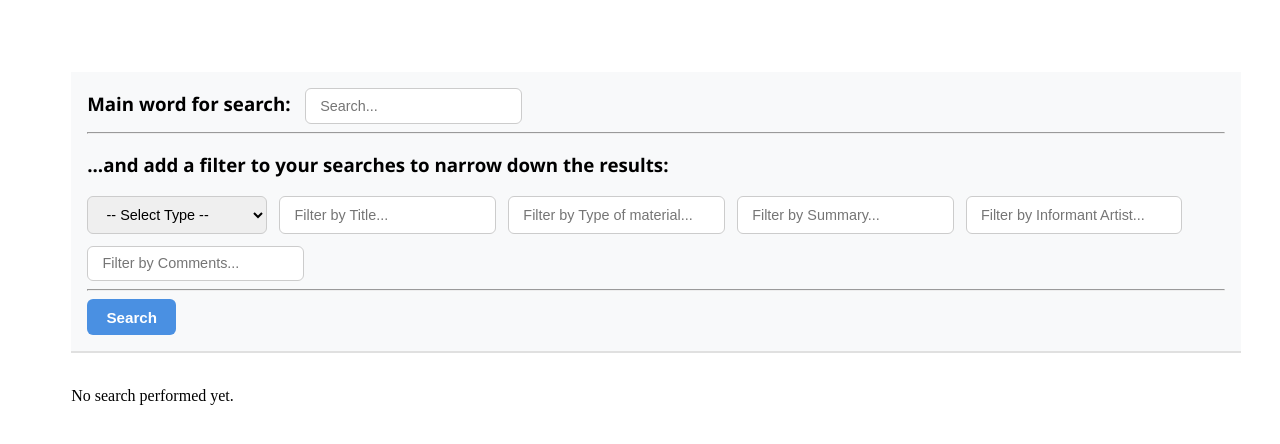
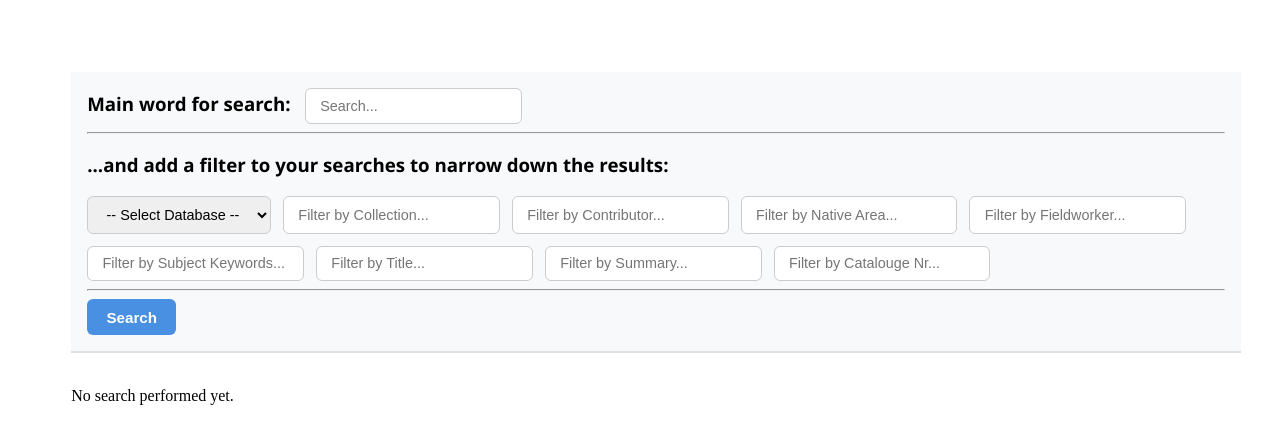
Before and after one commit to UoEMainLibrary/school_of_scottish_studies_archive, a Django app: page /search_view/ in a window 1280 px wide. Shown: the part 58-502 px from the top of the page. Run offline with Django 4.2, Linux system fonts and the light colour scheme; parts of the project's set-up code (start-up, migrations or seed data) failed here and were passed over.

Commit message:
fileter fields done. column in the main view done. global serach box connected to the all models in db

```diff
--- a/sssa_app/templates/search_view.html
+++ b/sssa_app/templates/search_view.html
@@ -56,15 +56,18 @@
 
   <div class="filters">
     <select name="type_filter">
-      <option value="">-- Select Type --</option>
+      <option value="">-- Select Database --</option>
       <option value="ALST" {% if type_filter == "ALST" %}selected{% endif %}>ALST</option>
       <option value="MNDX" {% if type_filter == "MNDX" %}selected{% endif %}>MNDX</option>
     </select>
+    <input type="text" name="collection_filter" placeholder="Filter by Collection..." value="{{ collection_filter }}">
+    <input type="text" name="informant_artist_filter" placeholder="Filter by Contributor..." value="{{ informant_artist_filter }}">
+    <input type="text" name="native_area_county_filter" placeholder="Filter by Native Area..." value="{{ native_area_county_filter }}">
+    <input type="text" name="fieldworker_filter" placeholder="Filter by Fieldworker..." value="{{ fieldworker_filter }}">
+    <input type="text" name="type_of_material_filter" placeholder="Filter by Subject Keywords..." value="{{ type_of_material_filter }}">
     <input type="text" name="title_filter" placeholder="Filter by Title..." value="{{ title_filter }}">
-    <input type="text" name="typematerial_filter" placeholder="Filter by Type of material..." value="{{ typematerial_filter }}">
     <input type="text" name="summary_filter" placeholder="Filter by Summary..." value="{{ summary_filter }}">
-    <input type="text" name="informant_filter" placeholder="Filter by Informant Artist..." value="{{ informant_filter }}">
-    <input type="text" name="comments_filter" placeholder="Filter by Comments..." value="{{ comments_filter }}">
+    <input type="text" name="catalogue_number_filter" placeholder="Filter by Catalouge Nr..." value="{{ catalogue_number_filter }}">
   </div>
 
   <hr>
--- a/sssa_app/views.py
+++ b/sssa_app/views.py
@@ -45,11 +45,15 @@ def listen_recordings (request):
 def search_view(request):
     query = request.GET.get('q', '')
     type_filter = request.GET.get('type_filter', '')
+    collection_filter = request.GET.get('collection_filter', '')
+    collection_ref_filter = request.GET.get('collection_ref_filter', '')
+    informant_artist_filter = request.GET.get('informant_artist_filter', '')
+    native_area_county_filter = request.GET.get('native_area_county_filter', '')
+    fieldworker_filter = request.GET.get('fieldworker_filter', '')
+    type_of_material_filter = request.GET.get('type_of_material_filter', '')
     title_filter = request.GET.get('title_filter', '')
-    typematerial_filter = request.GET.get('typematerial_filter', '')
     summary_filter = request.GET.get('summary_filter', '')
-    informant_filter = request.GET.get('informant_filter', '')
-    comments_filter = request.GET.get('comments_filter', '')
+    catalogue_number_filter = request.GET.get('catalogue_number_filter', '')
 
 
     results = Alst.objects.all()
@@ -58,40 +62,64 @@ def search_view(request):
         results = results.filter(
 
             Q(type__icontains=query) |
-            Q(title__icontains=query) |
             Q(catalogue_number__icontains=query) |
+            Q(collection__icontains=query) |
+            Q(collection_ref__icontains=query) |
             Q(parent__icontains=query) |
+            Q(fieldworker__icontains=query) |
+            Q(date__icontains=query) |
+            Q(informant_artist__icontains=query) |
+            Q(native_area_county__icontains=query) |
+            Q(comments__icontains=query) |
+            Q(place_recorded__icontains=query) |
             Q(type_of_material__icontains=query) |
             Q(summary__icontains=query) |
-            Q(informant_artist__icontains=query) |
-            Q(comments__icontains=query)
-
+            Q(disc_matrix_number__icontains=query) |
+            Q(tale_reference__icontains=query) |
+            Q(first_line__icontains=query) |
+            Q(instrument__icontains=query) |
+            Q(camera_operator__icontains=query) |
+            Q(title__icontains=query) |
+            Q(reference__icontains=query) |
+            Q(old_number_rl__icontains=query) |
+            Q(restricted__icontains=query)
         )
 
     if type_filter:
         results = results.filter(type__iexact=type_filter)
+    if collection_filter:
+        results = results.filter(collection__icontains=collection_filter)
+    if collection_ref_filter:
+        results = results.filter(collection_ref__icontains=collection_ref_filter)
+    if informant_artist_filter:
+        results = results.filter(informant_artist__icontains=informant_artist_filter)
+    if native_area_county_filter:
+        results = results.filter(native_area_county__icontains=native_area_county_filter)
+    if fieldworker_filter:
+        results = results.filter(fieldworker__icontains=fieldworker_filter)
+    if type_of_material_filter:
+        results = results.filter(type_of_material__icontains=type_of_material_filter)
     if title_filter:
         results = results.filter(title__icontains=title_filter)
-    if typematerial_filter:
-        results = results.filter(type_of_material__icontains=typematerial_filter)
     if summary_filter:
         results = results.filter(summary__icontains=summary_filter)
-    if informant_filter:
-        results = results.filter(informant_artist__icontains=informant_filter)
-    if comments_filter:
-        results = results.filter(comments__icontains=comments_filter)
-
-
+    if catalogue_number_filter:
+        results = results.filter(catalogue_number__icontains=catalogue_number_filter)
 
     return render(request, 'search_view.html', {
         'results': results,
         'query': query,
         'type_filter': type_filter,
+        'collection_filter': collection_filter,
+        'collection_ref_filter': collection_ref_filter,
+        'informant_artist_filter': informant_artist_filter,
+        'native_area_county_filter': native_area_county_filter,
+        'fieldworker_filter': fieldworker_filter,
+        'type_of_material_filter': type_of_material_filter,
         'title_filter': title_filter,
-        'typematerial_filter': typematerial_filter,
         'summary_filter': summary_filter,
-        'informant_filter': informant_filter,
-        'comments_filter': comments_filter
+        'catalogue_number_filter': catalogue_number_filter
+
 
     })
 
```
